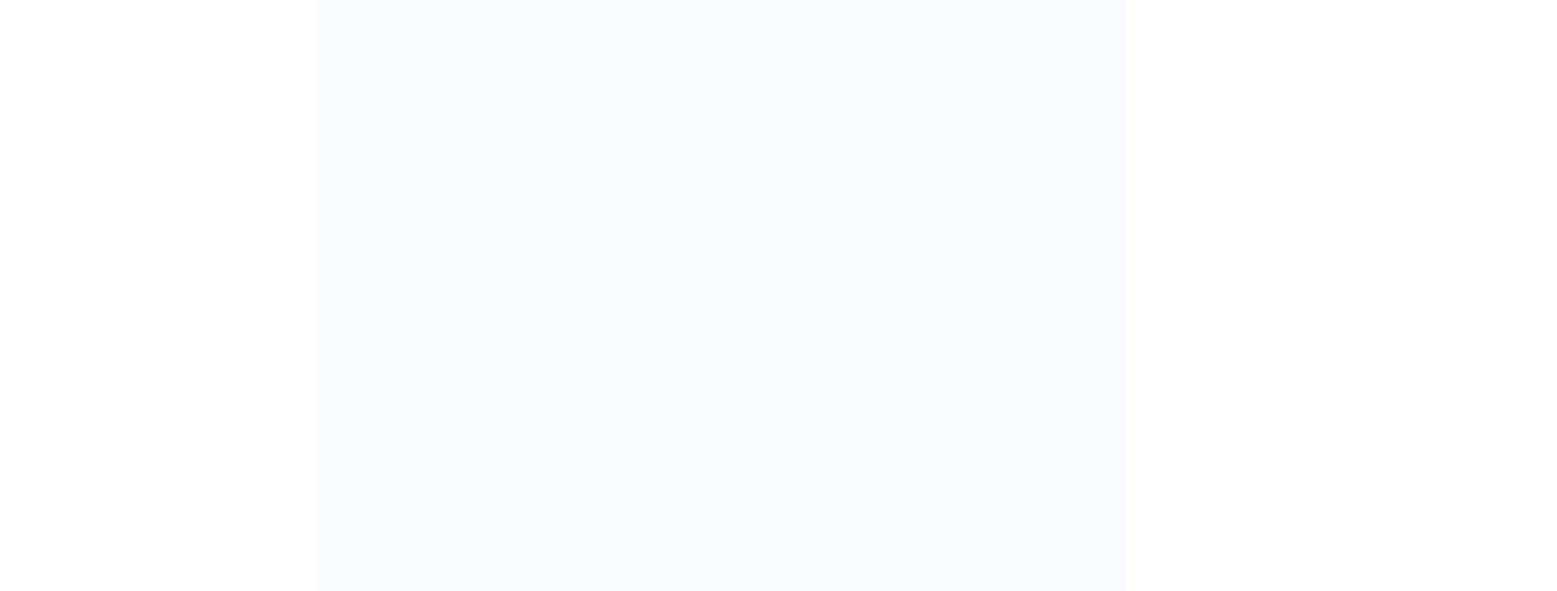
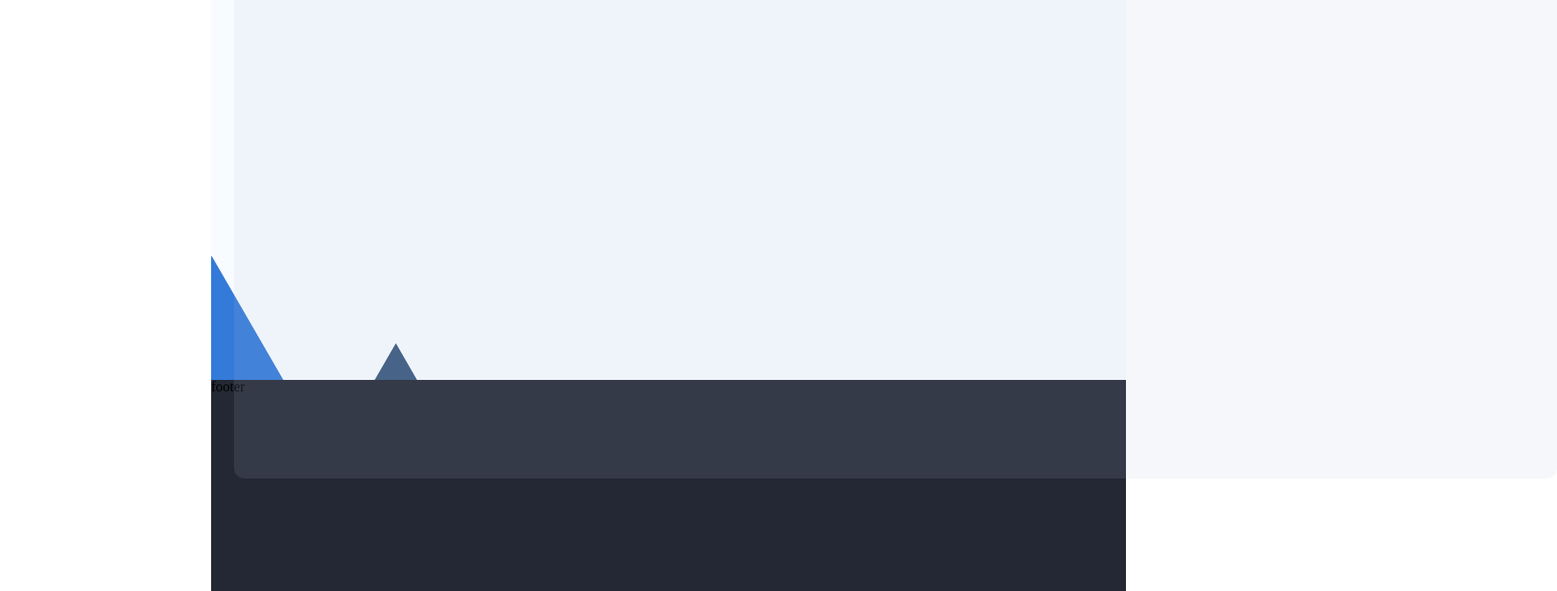
Before and after one commit to DSM-Upgrade/Client, a React app: page / in a window 1280 px wide. Shown: the part 128-800 px from the top of the page at 88% size, 1770 px wide, since content can reach past the window. Built offline with nearby package versions, Linux system fonts and the light colour scheme.

Commit message:
[FEAT]<component/~/Main.js>

```diff
--- a/src/component/Main/Footer/Footer.js
+++ b/src/component/Main/Footer/Footer.js
@@ -0,0 +1,12 @@
+import React from 'react';
+import * as S from './style';
+
+const Footer = () => {
+  return (
+    <S.Container>
+      footer
+    </S.Container>
+  );
+};
+
+export default Footer;
--- a/src/component/Main/Footer/style.js
+++ b/src/component/Main/Footer/style.js
@@ -0,0 +1,7 @@
+import styled from 'styled-components';
+
+export const Container = styled.div`
+  width: 100%;
+  height: 30%;
+  background: #242834;
+`
--- a/src/component/Main/Main.js
+++ b/src/component/Main/Main.js
@@ -1,12 +1,21 @@
 import React from 'react';
 import * as S from './style';
+import { mainBackground } from '../../assets/main';
 import Header from "../Header/Header";
+import Footer from "./Footer/Footer";
 
 const Main = () => {
   return (
-    <S.Container>
+    <S.Main>
       <Header />
-    </S.Container>
+      <S.Container>
+          <S.Inner>
+            <S.BackgroundImg img={mainBackground}></S.BackgroundImg>
+            <S.Glass></S.Glass>
+          </S.Inner>
+          <Footer />
+      </S.Container>
+    </S.Main>
   );
 };
 
--- a/src/component/Main/style.js
+++ b/src/component/Main/style.js
@@ -1,7 +1,35 @@
 import styled from 'styled-components'
 
+export const Main = styled.div`
+  display: flex;
+`
+
 export const Container = styled.div`
-  width: 100%;
+  position: relative;
+  width: 97.5rem;
   height :100vh;
   background: #F8FBFF;
 `
+
+export const Inner = styled.div`
+  position: relative;
+  height: 70%;
+  background: #F8FBFF;
+`
+
+export const BackgroundImg = styled.div`
+  width: 100%;
+  height: 100%;
+  background: #f8fbff url(${(props) => props.img}) no-repeat 50% 80%;
+`;
+
+export const Glass = styled.div`
+  position: absolute;
+  width: 94rem;
+  height: 40rem;
+  background: #AEB9D4;
+  opacity: 0.12;
+  top:0;
+  margin: 32px 26px;
+  border-radius: 12px;
+`
```
Also changed, not shown: src/assets/main/mainBackgroundImg.png.
